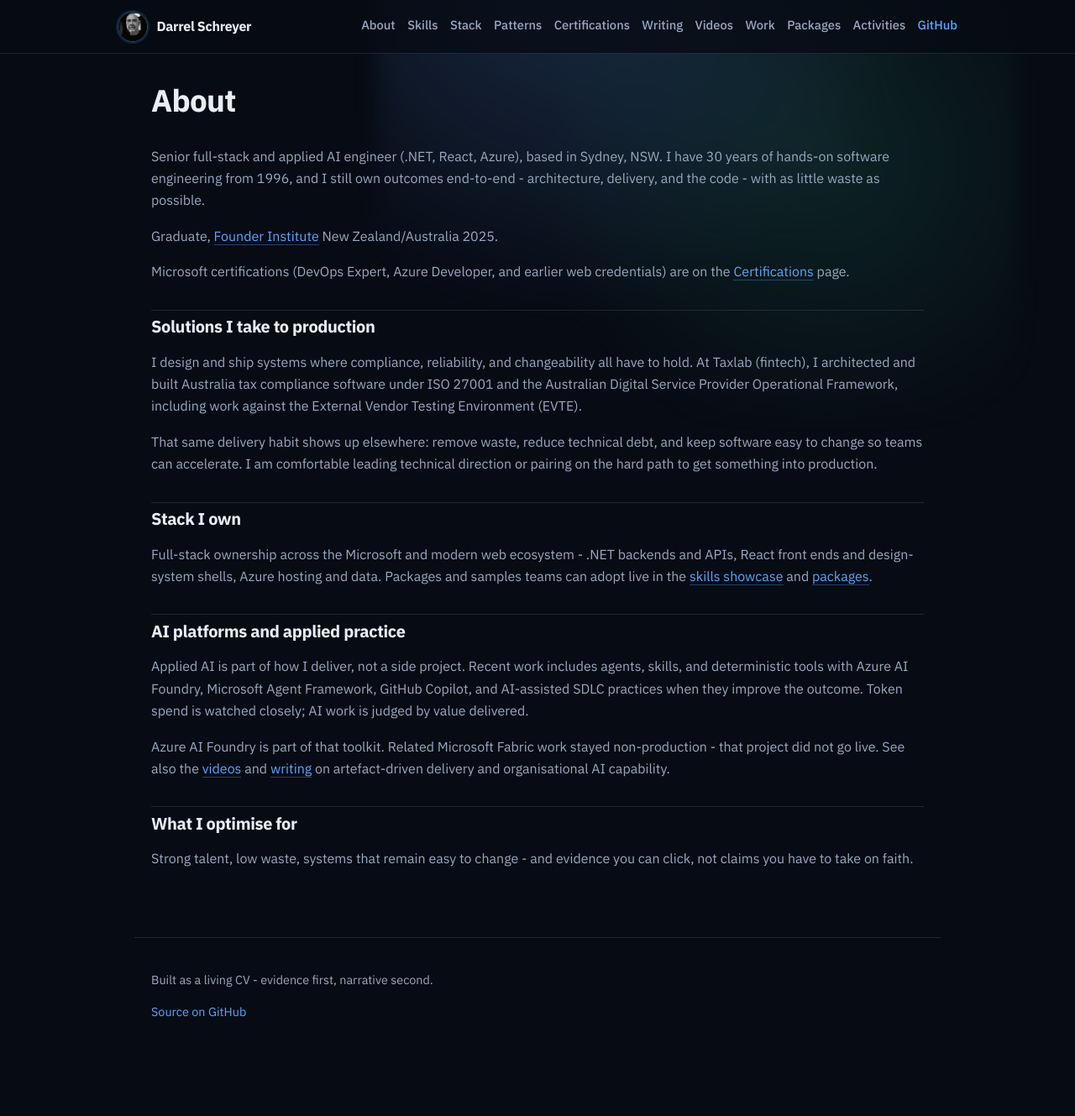
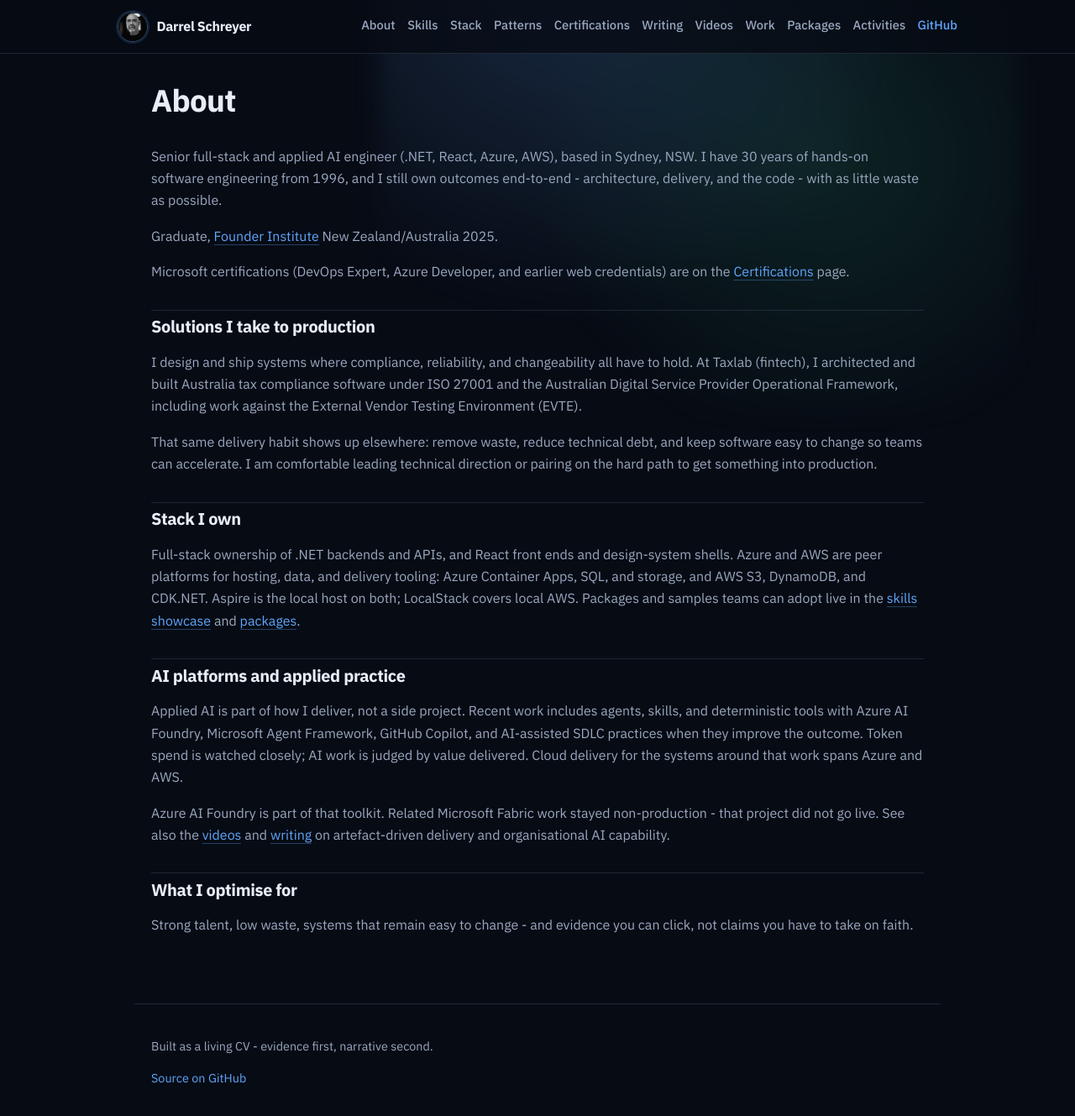
Before and after one commit to nabs-darrel-schreyer/aboutme, a Jekyll site: the page built from about.md, in a window 1280 px wide and 1351 px high. Shown: the top 1329 px of the window at 84% size. Built offline with Jekyll 4.4.1, drawn with Linux system fonts in a browser that asks for light colours.

Commit message:
Balance Azure and AWS in About, hero, and site description.
The short stack list now reads .NET, React, Azure, AWS, and Stack I own treats both clouds as peer hosting and data platforms without adding unevidenced AWS AI products.

Co-authored-by: nabs-darrel-schreyer <nabs-darrel-schreyer@users.noreply.github.com>

```diff
--- a/_config.yml
+++ b/_config.yml
@@ -1,5 +1,5 @@
 title: Darrel Schreyer
-description: Senior full-stack and applied AI engineer in Sydney, NSW - .NET, React, Azure. Living CV with public work organised by skill.
+description: Senior full-stack and applied AI engineer in Sydney, NSW - .NET, React, Azure, AWS. Living CV with public work organised by skill.
 url: https://schreyer.work
 baseurl: ""
 markdown: kramdown
--- a/_layouts/default.html
+++ b/_layouts/default.html
@@ -20,7 +20,7 @@
     <section class="hero">
       <div class="hero__inner">
         <div class="hero__copy">
-          <p class="hero__eyebrow">Senior full-stack &amp; applied AI engineer (.NET, React, Azure)</p>
+          <p class="hero__eyebrow">Senior full-stack &amp; applied AI engineer (.NET, React, Azure, AWS)</p>
           <h1 class="hero__title">{{ site.title }}</h1>
           <p class="hero__lead">{{ site.description }}</p>
           <div class="hero__actions">
--- a/about.md
+++ b/about.md
@@ -5,7 +5,7 @@ title: About
 
 # About
 
-Senior full-stack and applied AI engineer (.NET, React, Azure), based in Sydney, NSW. I have 30 years of hands-on software engineering from 1996, and I still own outcomes end-to-end - architecture, delivery, and the code - with as little waste as possible.
+Senior full-stack and applied AI engineer (.NET, React, Azure, AWS), based in Sydney, NSW. I have 30 years of hands-on software engineering from 1996, and I still own outcomes end-to-end - architecture, delivery, and the code - with as little waste as possible.
 
 Graduate, [Founder Institute](https://fi.co) New Zealand/Australia 2025.
 
@@ -19,11 +19,11 @@ That same delivery habit shows up elsewhere: remove waste, reduce technical debt
 
 ## Stack I own
 
-Full-stack ownership across the Microsoft and modern web ecosystem - .NET backends and APIs, React front ends and design-system shells, Azure hosting and data. Packages and samples teams can adopt live in the [skills showcase]({{ '/skills/' | relative_url }}) and [packages]({{ '/packages/' | relative_url }}).
+Full-stack ownership of .NET backends and APIs, and React front ends and design-system shells. Azure and AWS are peer platforms for hosting, data, and delivery tooling: Azure Container Apps, SQL, and storage, and AWS S3, DynamoDB, and CDK.NET. Aspire is the local host on both; LocalStack covers local AWS. Packages and samples teams can adopt live in the [skills showcase]({{ '/skills/' | relative_url }}) and [packages]({{ '/packages/' | relative_url }}).
 
 ## AI platforms and applied practice
 
-Applied AI is part of how I deliver, not a side project. Recent work includes agents, skills, and deterministic tools with Azure AI Foundry, Microsoft Agent Framework, GitHub Copilot, and AI-assisted SDLC practices when they improve the outcome. Token spend is watched closely; AI work is judged by value delivered.
+Applied AI is part of how I deliver, not a side project. Recent work includes agents, skills, and deterministic tools with Azure AI Foundry, Microsoft Agent Framework, GitHub Copilot, and AI-assisted SDLC practices when they improve the outcome. Token spend is watched closely; AI work is judged by value delivered. Cloud delivery for the systems around that work spans Azure and AWS.
 
 Azure AI Foundry is part of that toolkit. Related Microsoft Fabric work stayed non-production - that project did not go live. See also the [videos]({{ '/videos/' | relative_url }}) and [writing]({{ '/writing/' | relative_url }}) on artefact-driven delivery and organisational AI capability.
 
```
